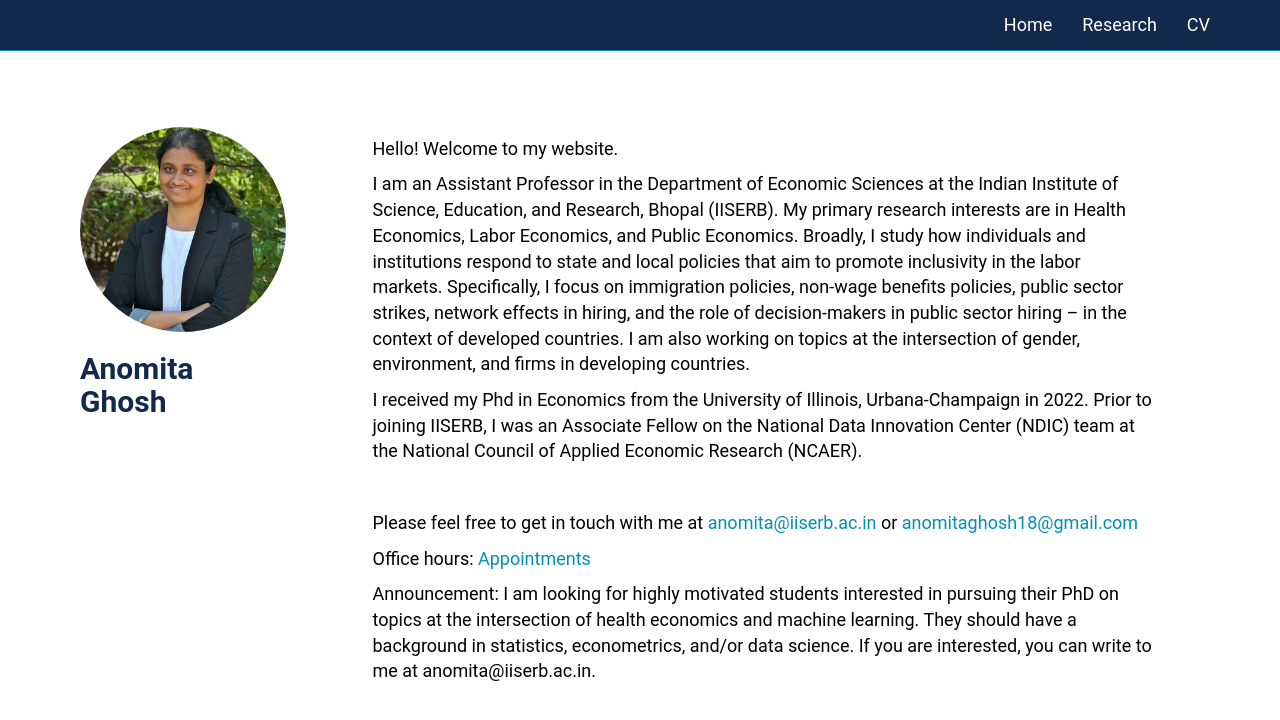
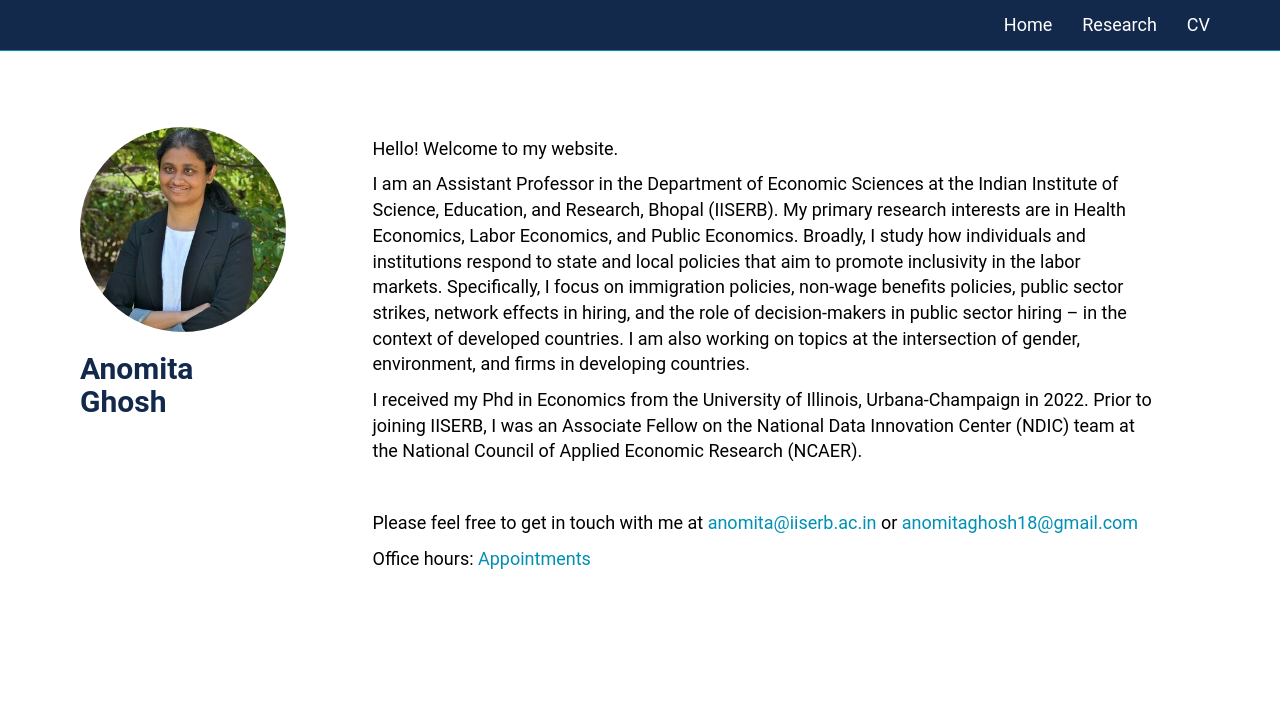
Before and after one commit to anomitaghosh/anomitaghosh.github.io, a Jekyll site: the page built from index.md, in a window 1280 px wide. Shown: the top 720 px of the page. Built offline with Jekyll 4.4.1, drawn with Linux system fonts in a browser that asks for light colours.

Commit message:
Update index.md

```diff
--- a/index.md
+++ b/index.md
@@ -27,4 +27,4 @@ I received my Phd in Economics from the University of Illinois, Urbana-Champaign
 
 Office hours: [Appointments](https://calendly.com/anomitameet/15min)
 
-Announcement: I am looking for highly motivated students interested in pursuing their PhD on topics at the intersection of health economics and machine learning. They should have a background in statistics, econometrics, and/or data science. If you are interested, you can write to me at anomita@iiserb.ac.in.
+<!-- Announcement: I am looking for highly motivated students interested in pursuing their PhD on topics at the intersection of health economics and machine learning. They should have a background in statistics, econometrics, and/or data science. If you are interested, you can write to me at anomita@iiserb.ac.in.-->
```
